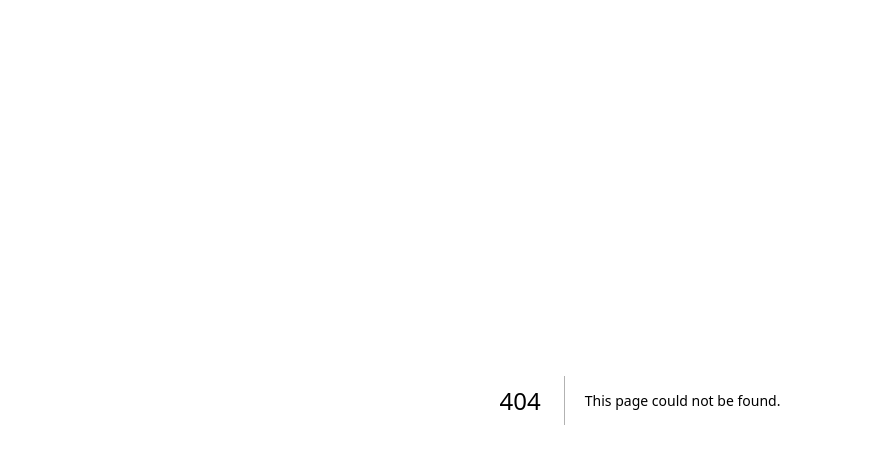
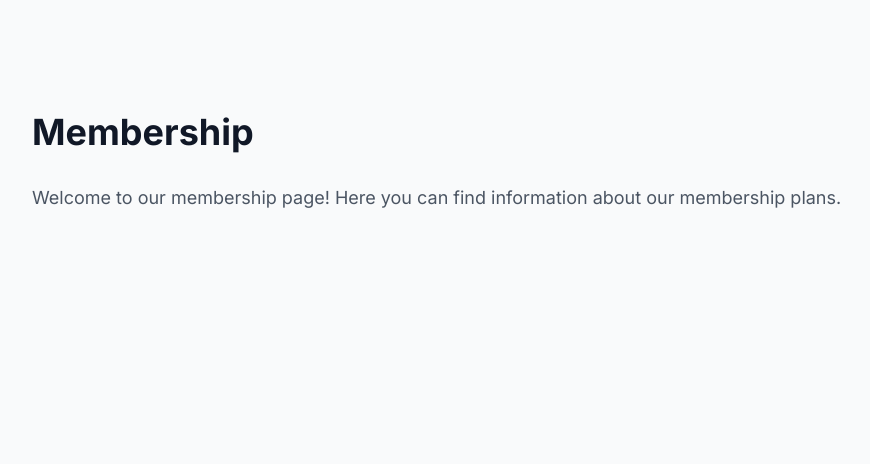
Before and after one commit to SamuelkohP04/React-Shop, a Next.js app: page /membership in a window 1280 px wide. Before the commit this address had no page. Shown: the top 464 px of the page, without its empty margins (0-870 px from the left). Built offline with nearby package versions, Linux system fonts and the light colour scheme.

Commit message:
feat: added routing to membership page

```diff
--- a/src/app/(site)/Navbar.tsx
+++ b/src/app/(site)/Navbar.tsx
@@ -56,7 +56,7 @@ export default function Navbar() {
             Features
           </Link>
           <Link
-            href="#membership"
+            href="/membership"
             className="text-base text-white/90 transition hover:text-white"
           >
             Membership
@@ -132,7 +132,7 @@ export default function Navbar() {
             Features
           </Link>
           <Link
-            href="#membership"
+            href="/membership"
             className="text-base text-white/90 transition hover:text-white"
             onClick={toggleMenu}
           >
--- /dev/null
+++ b/src/app/membership/page.tsx
@@ -0,0 +1,13 @@
+export default function MembershipPage() {
+  return (
+    <div className="min-h-screen bg-gray-50 pt-16">
+      <div className="mx-auto max-w-7xl px-4 py-12 sm:px-6 lg:px-8">
+        <h1 className="text-4xl font-bold text-gray-900 mb-8">Membership</h1>
+        <p className="text-lg text-gray-600">
+          Welcome to our membership page! Here you can find information about our membership plans.
+        </p>
+        {/* Add your membership content here */}
+      </div>
+    </div>
+  );
+}
```
